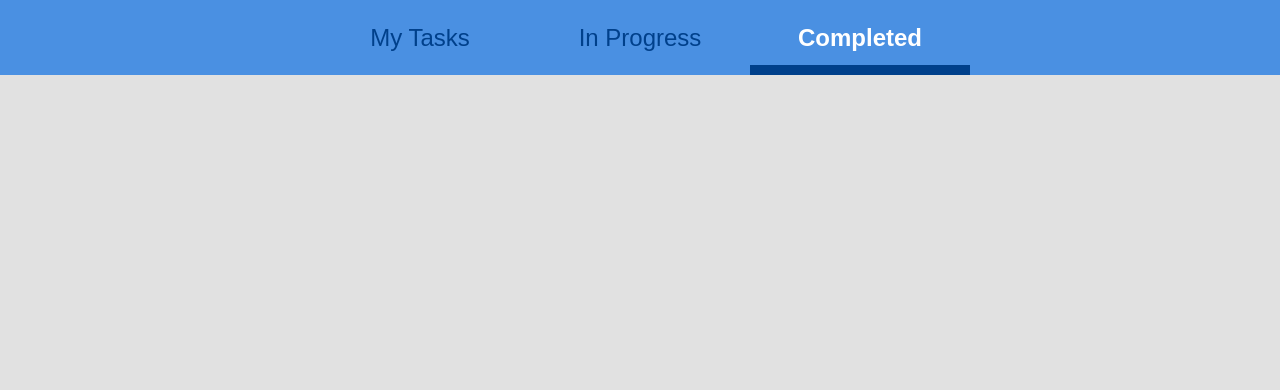
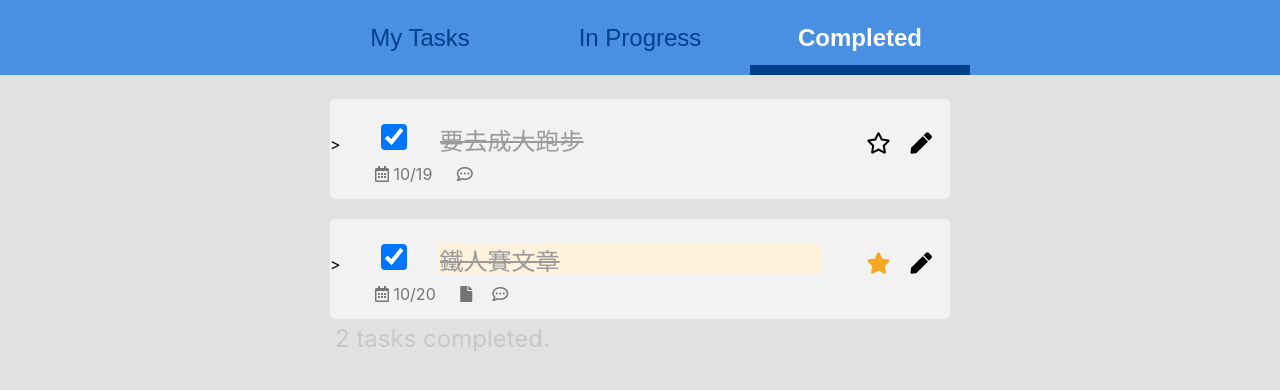
Before and after one commit to shangweihung/todolist, a React (Create React App) app: page /#/completed in a window 1280 px wide. Shown: the top 390 px of the page. Built offline with nearby package versions, Linux system fonts and the light colour scheme.

Commit message:
add inprogress page

```diff
--- a/src/App.js
+++ b/src/App.js
@@ -3,6 +3,8 @@ import { Provider } from 'react-redux';
 import {HashRouter, Route} from 'react-router-dom';
 import TopBlock from './components/TopBlock';
 import MyTask from './components/MyTask';
+import InProgress from './components/InProgress';
+import Completed from './components/Completed';
 import './App.css';
 import todoListStore from './redux/store';
 
@@ -11,9 +13,11 @@ function App() {
   return (
     <Provider store={todoListStore}>
       <HashRouter>
-        <div>
+        <div class="alignCenter">
           <TopBlock />
           <Route exact path="/" component={MyTask} />
+          <Route exact path="/inProgress" component={InProgress} />
+          <Route exact path="/completed" component={Completed} />
         </div>
       </HashRouter>
     </Provider>
--- /dev/null
+++ b/src/components/Completed.js
@@ -0,0 +1,15 @@
+import React from 'react';
+import TodoLists from './TodoLists';
+
+class Completed extends React.Component {
+    render() {
+        return (
+            <div class="InputTasksForm">
+                <TodoLists page="completed" />
+            </div>
+        )
+    }
+
+}
+
+export default Completed;
--- /dev/null
+++ b/src/components/InProgress.js
@@ -0,0 +1,15 @@
+import React from 'react';
+import TodoLists from './TodoLists';
+
+class InProgress extends React.Component {
+    render() {
+        return (
+            <div class="InputTasksForm">
+                <TodoLists page="progress" />
+            </div>
+        )
+    }
+
+}
+
+export default InProgress;
--- a/src/components/TodoLists.js
+++ b/src/components/TodoLists.js
@@ -13,7 +13,22 @@ class ConnectTodoLists extends React.Component {
 
         let todoCount = 0
         let Lists = this.props.data.map((item) => {
-            if(!item.complete) {todoCount++}
+            if (this.props.page === "progress") {
+                if(item.complete){
+                    return null
+                }
+            } else if (this.props.page === "completed"){
+                if(!item.complete){
+                    return null
+                }
+            }
+
+            if(this.props.page){
+                todoCount++
+            }
+            else if(!item.complete){
+                todoCount++
+            }
             return <List key={item.id} listData={item} />
         })
 
@@ -23,7 +38,7 @@ class ConnectTodoLists extends React.Component {
                     {Lists}
                 </div>
                 <div class="countText">
-                    <span>{todoCount} tasks left.</span>
+                    <span>{todoCount} tasks {this.props.page === "completed"? "completed": "left"}.</span>
                 </div>
             </div>
         )
```
